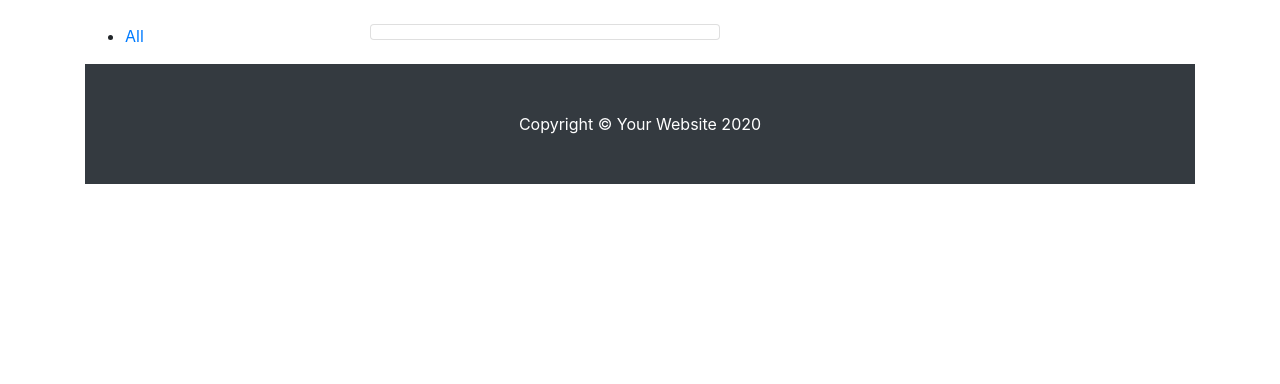
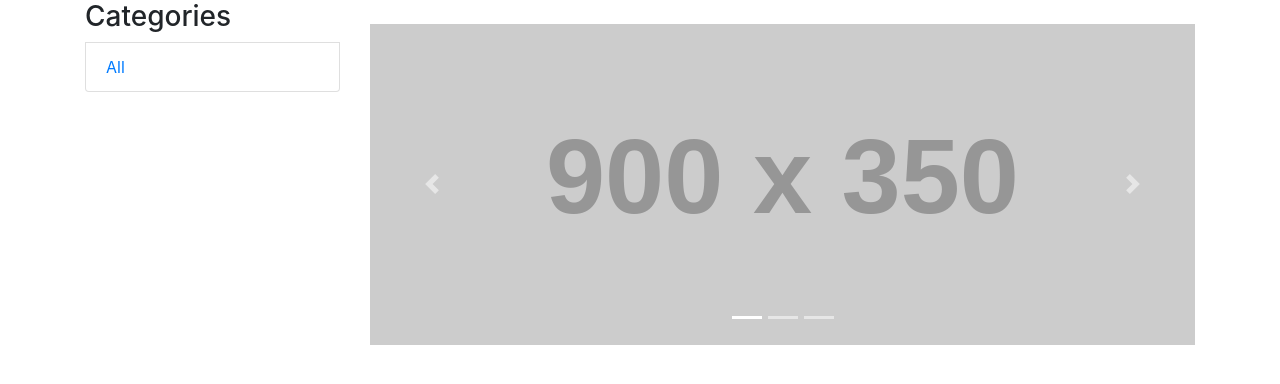
Before and after one commit to PrantaChakraborty/Ecommerce, a Django app: page / in a window 1280 px wide. Shown: the part 56-440 px from the top of the page. Run offline with Django 3.2, Linux system fonts and the light colour scheme; grey boxes labelled with a size stand in for pictures from a placeholder-image service; data that the repository does not hold is empty; some libraries are stand-ins or nearby versions.

Commit message:
modifying templates

```diff
--- a/templates/base.html
+++ b/templates/base.html
@@ -51,31 +51,15 @@
 </nav>
 
 <!-- Page Content -->
-<div class="container">
-<br>
+  <!-- Page Content -->
+  <div class="container">
 
-    <div class="row">
+    {% block content %}
+    {% endblock content %}
+    <!-- /.row -->
 
-        {% block content %}
-        {% endblock content %}
-        <!-- /.col-lg-9 -->
-    </div>
-    <!-- /.row -->
-</div>
-<!-- /.container -->
-
-<!-- Footer -->
-<footer class="py-5 bg-dark">
-    <div class="container">
-        <p class="m-0 text-center text-white">Copyright &copy; Your Website 2020</p>
-    </div>
-    <!-- /.container -->
-</footer>
-
-<!-- Bootstrap core JavaScript -->
-<script src="../static/vendor/jquery/jquery.min.js"></script>
-<script src="../static/vendor/bootstrap/js/bootstrap.bundle.min.js"></script>
-
+  </div>
+  <!-- /.container -->
 </body>
 
 </html>
--- a/templates/shop/product/list.html
+++ b/templates/shop/product/list.html
@@ -4,35 +4,82 @@
     {% if category %}{{ category.name }}{% else %}Products{% endif %}
 {% endblock %}
 {% block content %}
+
+    <div class="row">
+
         <div class="col-lg-3">
             <div class="list-group">
-            <ul>
-                <li {% if not category %}class="selected"{% endif %}>
-                    <a href="{% url "product_list" %}">All</a>
-                </li>
+                <h3>Categories</h3>
+
+                {% if not category %}{% endif %}
+                <a class="list-group-item" href="{% url "product_list" %}">All</a>
+
                 {% for c in categories %}
-                    <li {% if category.slug == c.slug %}class="selected"{% endif %}>
-                        <a href="{{ c.get_absolute_url }}">{{ c.name }}</a>
-                    </li>
+                    {% if category.slug == c.slug %}class="selected"{% endif %}
+                    <a class="list-group-item" href="{{ c.get_absolute_url }}">{{ c.name }}</a>
+
                 {% endfor %}
-            </ul>
+            </div>
+
+        </div>
+        <!-- /.col-lg-3 -->
+
+        <div class="col-lg-9">
+
+            <div id="carouselExampleIndicators" class="carousel slide my-4" data-ride="carousel">
+                <ol class="carousel-indicators">
+                    <li data-target="#carouselExampleIndicators" data-slide-to="0" class="active"></li>
+                    <li data-target="#carouselExampleIndicators" data-slide-to="1"></li>
+                    <li data-target="#carouselExampleIndicators" data-slide-to="2"></li>
+                </ol>
+                <div class="carousel-inner" role="listbox">
+                    <div class="carousel-item active">
+                        <img class="d-block img-fluid" src="http://placehold.it/900x350" alt="First slide">
+                    </div>
+                    <div class="carousel-item">
+                        <img class="d-block img-fluid" src="http://placehold.it/900x350" alt="Second slide">
+                    </div>
+                    <div class="carousel-item">
+                        <img class="d-block img-fluid" src="http://placehold.it/900x350" alt="Third slide">
                     </div>
                 </div>
+                <a class="carousel-control-prev" href="#carouselExampleIndicators" role="button" data-slide="prev">
+                    <span class="carousel-control-prev-icon" aria-hidden="true"></span>
+                    <span class="sr-only">Previous</span>
+                </a>
+                <a class="carousel-control-next" href="#carouselExampleIndicators" role="button" data-slide="next">
+                    <span class="carousel-control-next-icon" aria-hidden="true"></span>
+                    <span class="sr-only">Next</span>
+                </a>
+            </div>
 
+            <div class="row">
+                {% for product in products %}
+                    <div class="col-lg-4 col-md-6 mb-4">
 
-    <div class="col-lg-4 col-md-6 mb-4">
                         <div class="card h-100">
-            {% for product in products %}
+
                             <a href="{{ product.get_absolute_url }}">
                                 <img class="card-img-top"
                                      src="{% if product.image %}{{ product.image.url }}{% else %}No image{% endif %}">
                             </a>
-                <h1>{% if category %}{{ category.name }}{% else %}Products{% endif %}</h1>
-
+                            <div class="card-body">
+                                <h4 class="card-title">
+                                    {% if category %}{{ category.name }}{% else %}Products{% endif %}
+                                </h4>
                                 <a href="{{ product.get_absolute_url }}">{{ product.name }}</a><br>
                                 ${{ product.price }}
                             </div>
-            {% endfor %}
                         </div>
 
+                    </div>
+                {% endfor %}
+
+            </div>
+            <!-- /.row -->
+
+        </div>
+        <!-- /.col-lg-9 -->
+
+    </div>
 {% endblock content %}
```
Lines whose indentation alone changed are shown as unchanged.
